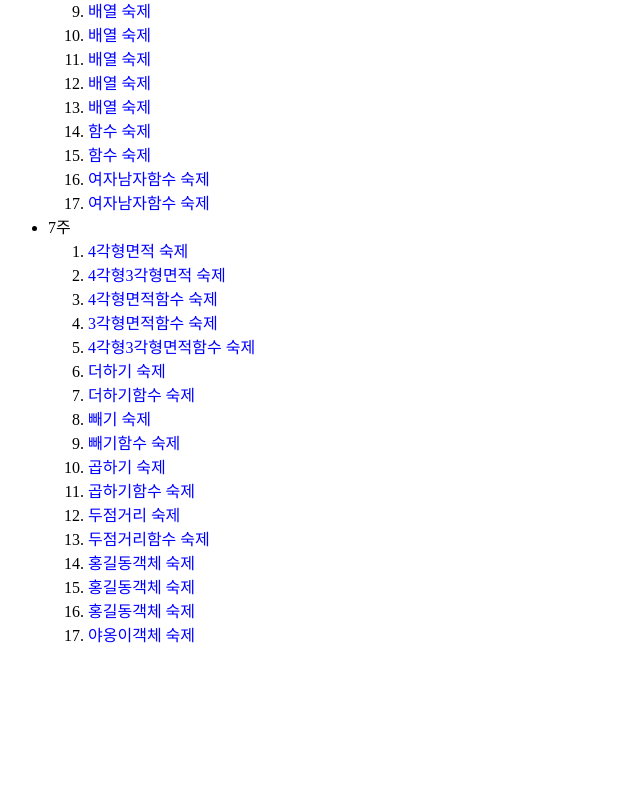
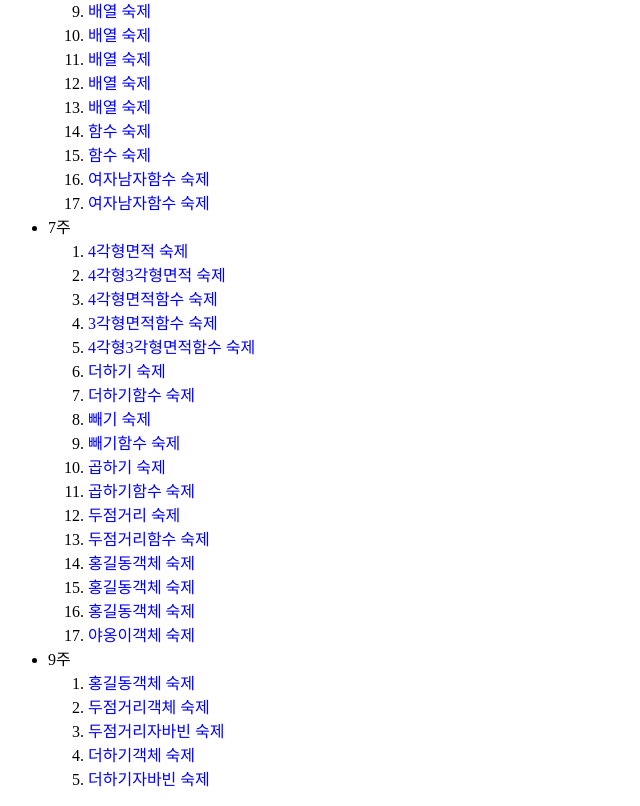
Before and after one commit to jspis1279/jspis1279.github.io, a plain HTML site: page indax.html in a window 1280 px wide. Shown: the part 1426-2232 px from the top of the page, without its empty margins (0-640 px from the left). Before the commit the page ends 2088 px from the top, so only its background shows below. Drawn offline with nearby package versions, Linux system fonts and the light colour scheme.

Commit message:
Update indax.html

```diff
--- a/indax.html
+++ b/indax.html
@@ -114,6 +114,15 @@ a:active {color:red; text-decoration:none;}
     <li><a href=https://jspis1279.github.io/7/20102917.html>야옹이객체 숙제</a></li>
     </ol>
 
+     <li id="week09">9주
+  <ol type="9">
+     <li><a href=https://jspis1279.github.io/9/20110401.html>홍길동객체 숙제</a></li>
+    <li><a href=https://jspis1279.github.io/9/20110402.html>두점거리객체 숙제</a></li>
+    <li><a href=https://jspis1279.github.io/9/20110403.html>두점거리자바빈 숙제</a></li>
+    <li><a href=https://jspis1279.github.io/9/20110404.html>더하기객체 숙제</a></li>
+    <li><a href=https://jspis1279.github.io/9/20110405.html>더하기자바빈 숙제</a></li>
+    </ol>
+
   </ul>
     </section>
 </body></html>
```
